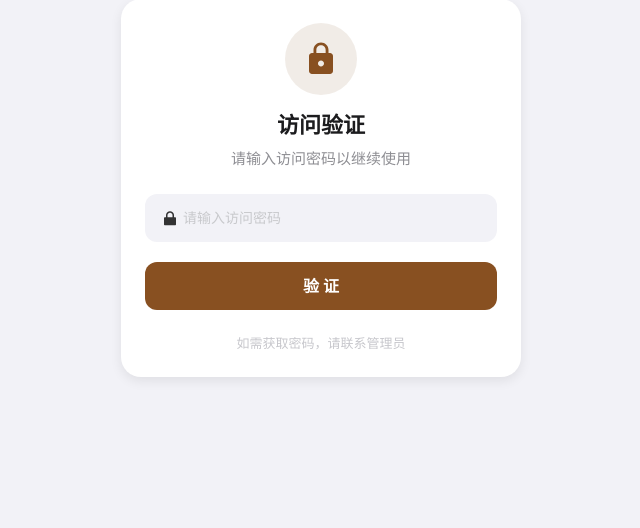
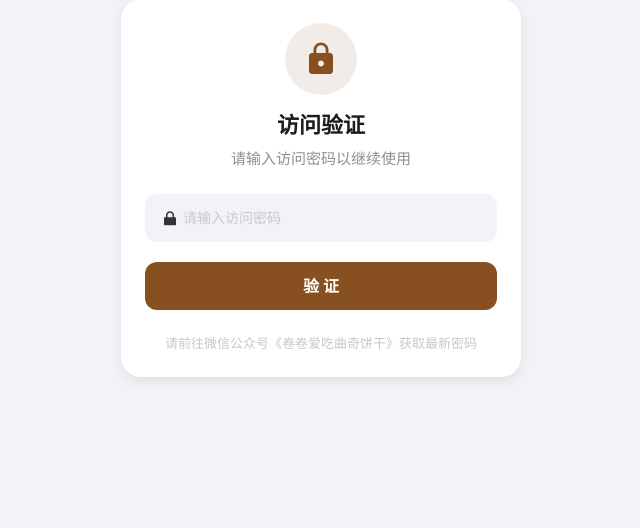
Before and after one commit to W1ndys/qfnu-empty-classrooms, a Flask app: template templates/auth/verify.html in a window 1280 px wide. Shown: the part 220-748 px from the top of the page, without its empty margins (319-959 px from the left). Run offline with Flask 3, Linux system fonts and the light colour scheme; the template is opened without the code that fills it, so the values that code supplies are empty; parts of the project's set-up code (start-up, migrations or seed data) failed here and were passed over.

Commit message:
feat(verify.html): 更新密码获取提示，添加微信公众号信息

```diff
--- a/templates/auth/verify.html
+++ b/templates/auth/verify.html
@@ -232,7 +232,7 @@
                 </div>
 
                 <div class="footer-info">
-                    <span>如需获取密码，请联系管理员</span>
+                    <span>请前往微信公众号《卷卷爱吃曲奇饼干》获取最新密码</span>
                 </div>
             </div>
         </div>
```
